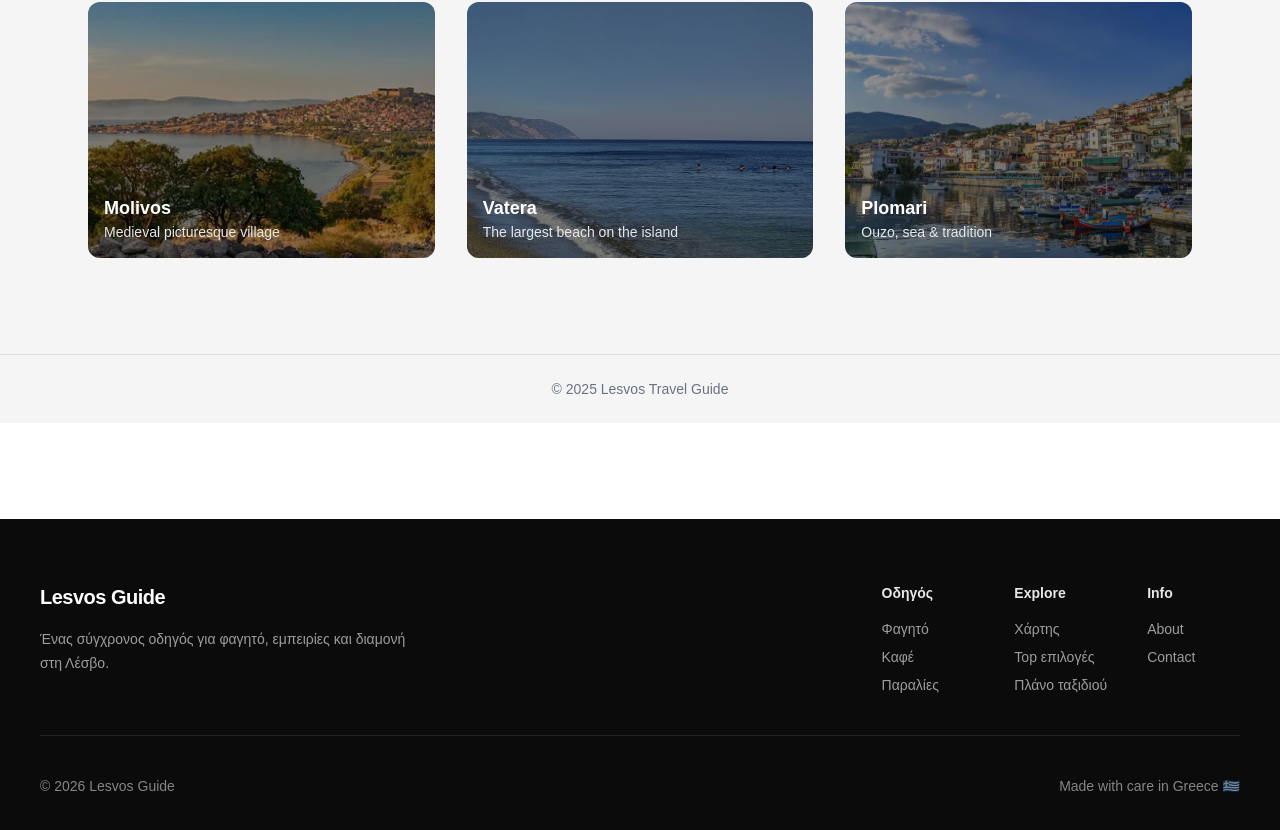
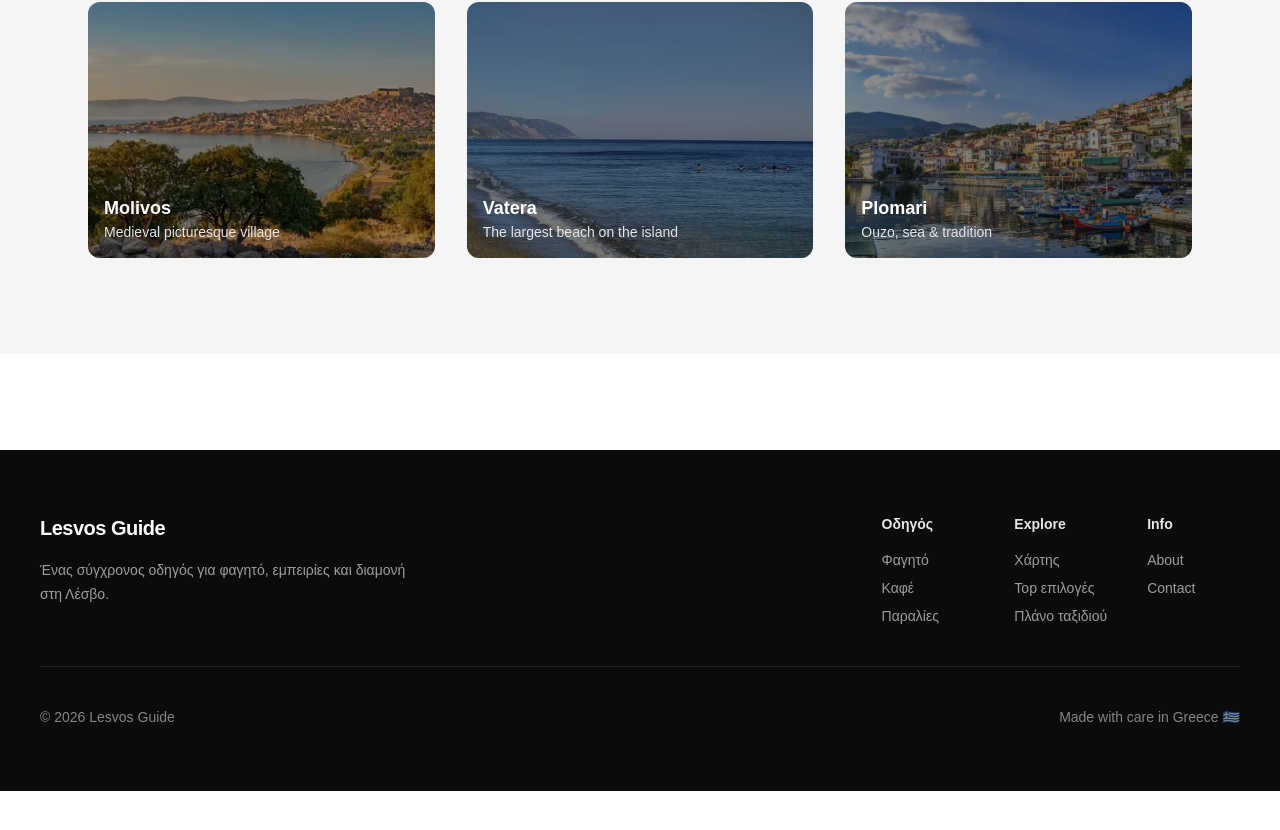
Before and after one commit to amamouridis06/lesvos-travel-guide, a Next.js app: page / in a window 1280 px wide. Shown: the part 1910-2740 px from the top of the page. After the commit the page ends 2701 px from the top, so only its background shows below. Built offline with nearby package versions, Linux system fonts and the light colour scheme.

Commit message:
Update page.tsx

```diff
--- a/app/page.tsx
+++ b/app/page.tsx
@@ -164,11 +164,6 @@ export default function Home() {
         </div>
       </section>
 
-      {/* ================= FOOTER ================= */}
-      <footer className="mt-auto py-6 text-center text-gray-500 text-sm border-t border-black/10">
-        <p>© 2025 Lesvos Travel Guide</p>
-      </footer>
-
 
 
     </main>
```
